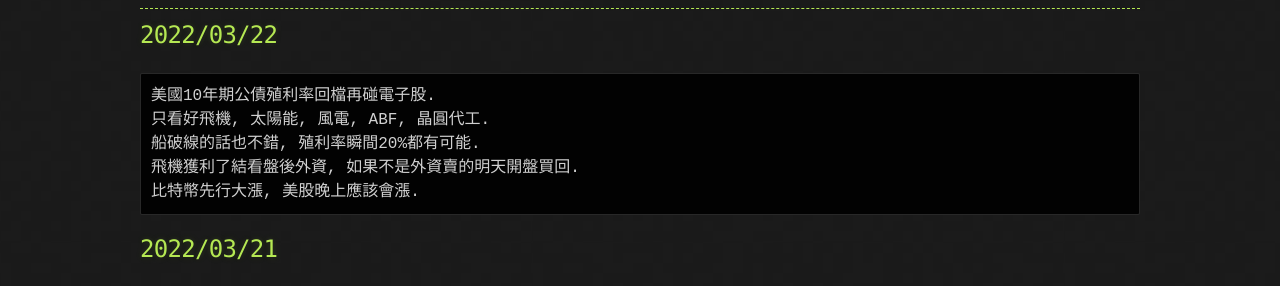
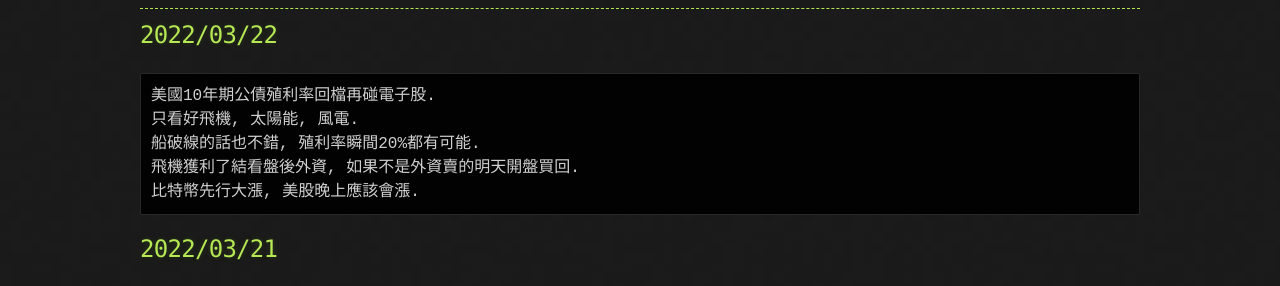
Before and after one commit to lepg5487/Stock_God, a Jekyll site: the page built from index.md, in a window 1280 px wide and 900 px high. Shown: the part 290-576 px from the top of the window. Built offline with Jekyll 4.4.1, drawn with Linux system fonts in a browser that asks for light colours; our own code applies the rules of GitHub Pages for plain Markdown files.

Commit message:
Update index.md

````diff
--- a/index.md
+++ b/index.md
@@ -9,7 +9,7 @@ layout: testlayouts
 ## 2022/03/22
 ```
 美國10年期公債殖利率回檔再碰電子股.
-只看好飛機, 太陽能, 風電, ABF, 晶圓代工.
+只看好飛機, 太陽能, 風電.
 船破線的話也不錯, 殖利率瞬間20%都有可能.
 飛機獲利了結看盤後外資, 如果不是外資賣的明天開盤買回.
 比特幣先行大漲, 美股晚上應該會漲.
````
